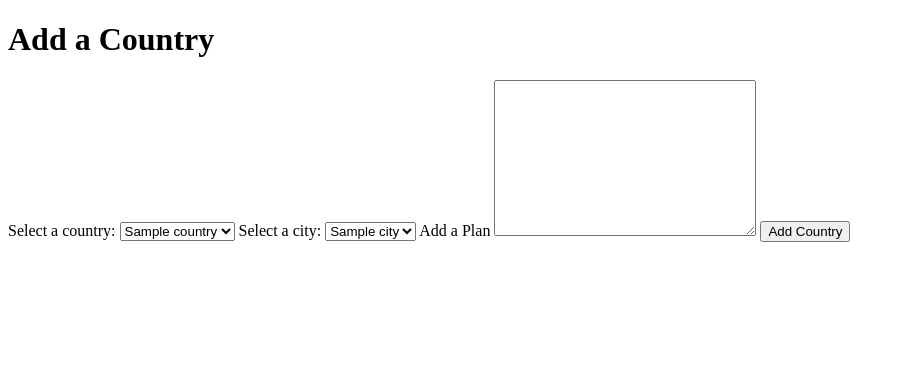
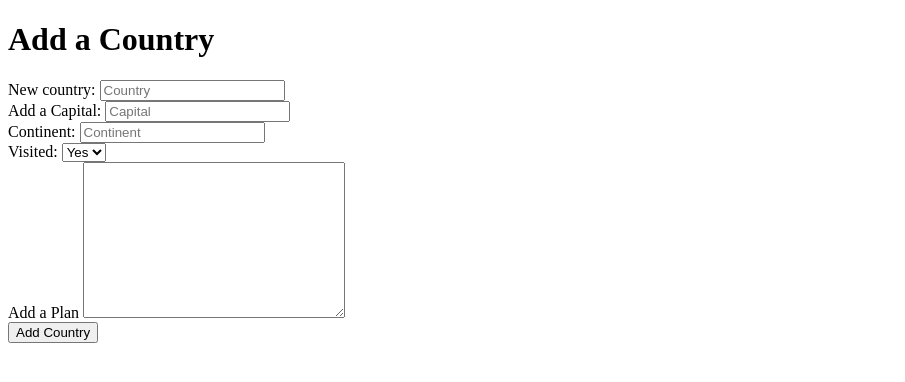
Before and after one commit to lingram96/Travel_Bucket_List_Project, a Flask app: page /countries/new in a window 1280 px wide. Shown: the part 88-470 px from the top of the page, without its empty margins (0-905 px from the left). Run offline with Flask 2, Linux system fonts and the light colour scheme; a database or web service that is not in the repository returns one stand-in record (values such as "Sample title"); some libraries are stand-ins or nearby versions.

Commit message:
MVP no css first commit

```diff
--- a/controllers/city_controller.py
+++ b/controllers/city_controller.py
@@ -44,15 +44,17 @@ def edit_city(id):
 
 @cities_blueprint.route("/cities/<id>", methods=["POST"])
 def update_city(id):
+    found_city = city_repository.select(id)
+    country = found_city.country
     name = request.form['name']
     sight = request.form['sight']
     visited = request.form['visited']
-    city = City(name, sight, visited, id)
+    city = City(name, country, sight, visited, id)
     city_repository.update(city)
     return redirect('/cities')
 
 
-@cities_blueprint.route("/cities/<id>/delete", methods=['POST'])
+@cities_blueprint.route("/cities/<id>/delete", methods=["POST"])
 def delete_city(id):
     city_repository.delete(id)
     return redirect('/cities')
--- a/controllers/country_controller.py
+++ b/controllers/country_controller.py
@@ -2,22 +2,56 @@ from flask import Flask, render_template, request, redirect
 from flask import Blueprint
 from repositories import country_repository, city_repository
 from models.country import Country
+import pdb
 
 countries_blueprint = Blueprint("countries", __name__)
 
 @countries_blueprint.route("/countries")
 def countries():
     countries = country_repository.select_all()
-    return render_template("countries/index.html", all_countries = countries)
-
-@countries_blueprint.route("/countries/<id>")
-def show(id):
-    countries = country_repository.select(id)
-    visited = country_repository.visited(countries)
-    return render_template("countries/show.html", countries = countries, visited = visited)
+    # pdb.set_trace()
+    return render_template("countries/index.html", countries = countries)
 
 @countries_blueprint.route("/countries/new", methods=['GET'])
 def new_country():
     countries = country_repository.select_all()
     cities = city_repository.select_all()
     return render_template("countries/new.html", countries = countries, cities = cities)
+
+@countries_blueprint.route("/countries",  methods=['POST'])
+def create_country():
+    name = request.form['country_name']
+    capital = request.form['capital_name']
+    continent = request.form['continent']
+    visited = request.form['visited']
+    country = Country(name, capital, continent, visited)
+    country_repository.save(country)
+    return redirect('/countries')
+
+@countries_blueprint.route("/countries/<id>", methods=["GET"])
+def show_country(id):
+    country = country_repository.select(id)
+    return render_template('countries/show.html', country = country)
+
+
+@countries_blueprint.route("/countries/<id>/edit", methods=["GET"])
+def edit_country(id):
+    country = country_repository.select(id)
+    return render_template('countries/edit.html', country = country)
+
+
+@countries_blueprint.route("/countries/<id>", methods=["POST"])
+def update_country(id):
+    name = request.form['name']
+    capital = request.form['capital']
+    continent = request.form['continent']
+    visited = request.form['visited']
+    country = Country(name, capital, continent, visited, id)
+    country_repository.update(country)
+    return redirect('/countries')
+
+
+@countries_blueprint.route("/countries/<id>/delete", methods=["POST"])
+def delete_country(id):
+    country_repository.delete(id)
+    return redirect('/countries')
--- a/repositories/city_repository.py
+++ b/repositories/city_repository.py
@@ -40,7 +40,7 @@ def select(id):
 
 def update(city):
     sql = "UPDATE cities SET (name, country_id, sight, visited) = (%s, %s, %s, %s) WHERE id = %s"
-    values = [city.name, city.country, city.sight, city.visited, city.id]
+    values = [city.name, city.country.id, city.sight, city.visited, city.id]
     run_sql(sql, values)
 
 
--- a/repositories/country_repository.py
+++ b/repositories/country_repository.py
@@ -21,7 +21,7 @@ def select_all():
     results = run_sql(sql)
 
     for row in results:
-        country = City(row['name'], row['capital'], row['continent'], row['visited'], row['id'])
+        country = Country(row['name'], row['capital'], row['continent'], row['visited'], row['id'])
         countries.append(country)
     return countries
 
@@ -39,8 +39,8 @@ def select(id):
 
 def update(country):
     sql = "UPDATE countries SET (name, capital, continent, visited) = (%s, %s, %s, %s) WHERE id = %s"
-    values = [country.name, country.capital, country.continent, country.visited]
-    run_sql = (sql, values)
+    values = [country.name, country.capital, country.continent, country.visited, country.id]
+    run_sql (sql, values)
 
 
 def delete_all():
--- a/templates/cities/edit.html
+++ b/templates/cities/edit.html
@@ -14,8 +14,8 @@
 <div>
     <label for="visited">Visited:</label>
     <select id="visited" name="visited">
-        <option value="true" {% if city.visited == True %} selected="selected" {% endif %}>Yes</option>
-        <option value="false" {% if city.visited == False %} selected="selected" {% endif %}>No</option>
+        <option value="true" {% if city.visited == True %} selected="selected" {% endif %}>True</option>
+        <option value="false" {% if city.visited == False %} selected="selected" {% endif %}>False</option>
     </select>
 </div>
 
--- a/templates/cities/index.html
+++ b/templates/cities/index.html
@@ -20,7 +20,7 @@
     <td>|</td>
     <td>{{ city.visited }}</td>
     <td>|</td>
-    <td><a class="delete-form" href="/cities/{{ city.id }}/delete" method="POST">Delete</a></td>
+    <td><form class="delete-form" action="/cities/{{ city.id }}/delete" method="POST"><input class="delete" type="submit" value="Delete"></form></td>
   </tr>
   {% endfor %}
 </table>
--- a/templates/countries/new.html
+++ b/templates/countries/new.html
@@ -4,24 +4,34 @@
 <h1>Add a Country</h1>
 
 <form action="/countries" method="post">
-  <label for="country">Select a country:</label>
-    <select name="city_id" id="city">
-      {% for country in countries %}
-      <option value="{{ country.id }}">{{ country.name }}</option>
-      {% endfor %}
-    </select>
+    <div>
+      <label for="city">New country:</label>
+      <input type="text" name="country_name" id="country" placeholder="Country" required>
+    </div>
 
-  <label for="city">Select a city:</label>
-    <select name="city_id" id="city">
-      {% for city in cities %}
-      <option value="{{ city.id }}">{{ city.name }}</option>
-      {% endfor %}
-    </select>
+  <div>
+  <label for="city">Add a Capital:</label>
+  <input type="text" name="capital_name" id="capital" placeholder="Capital" required>
+  </div>
 
+  <div>
+    <label for="continent">Continent:</label>
+    <input type="text" name="continent" id="continent" placeholder="Continent" required>
+    </div>
+
+    <div>
+      <label for="visited">Visited:</label>
+      <select id="visited" name="visited">
+          <option value="Yes">Yes</option>
+          <option value="No">No</option>
+      </select>
+  </div>
 
   <label for="plan">Add a Plan</label>
   <textarea name="plan" id="plan" cols="30" rows="10"></textarea>
+  <div>
   <input class="btn btn--action" type='submit' value="Add Country">
+  </div>
 </form>
 
 {% endblock %}
```
Also changed, not shown: console.py (+6 -1 lines), templates/cities/new.html (+4 -5 lines), templates/countries/edit.html (added, +31 -0 lines), templates/countries/index.html (+10 -2 lines), templates/countries/show.html (+12 -0 lines), templates/index.html (+11 -1 lines).
